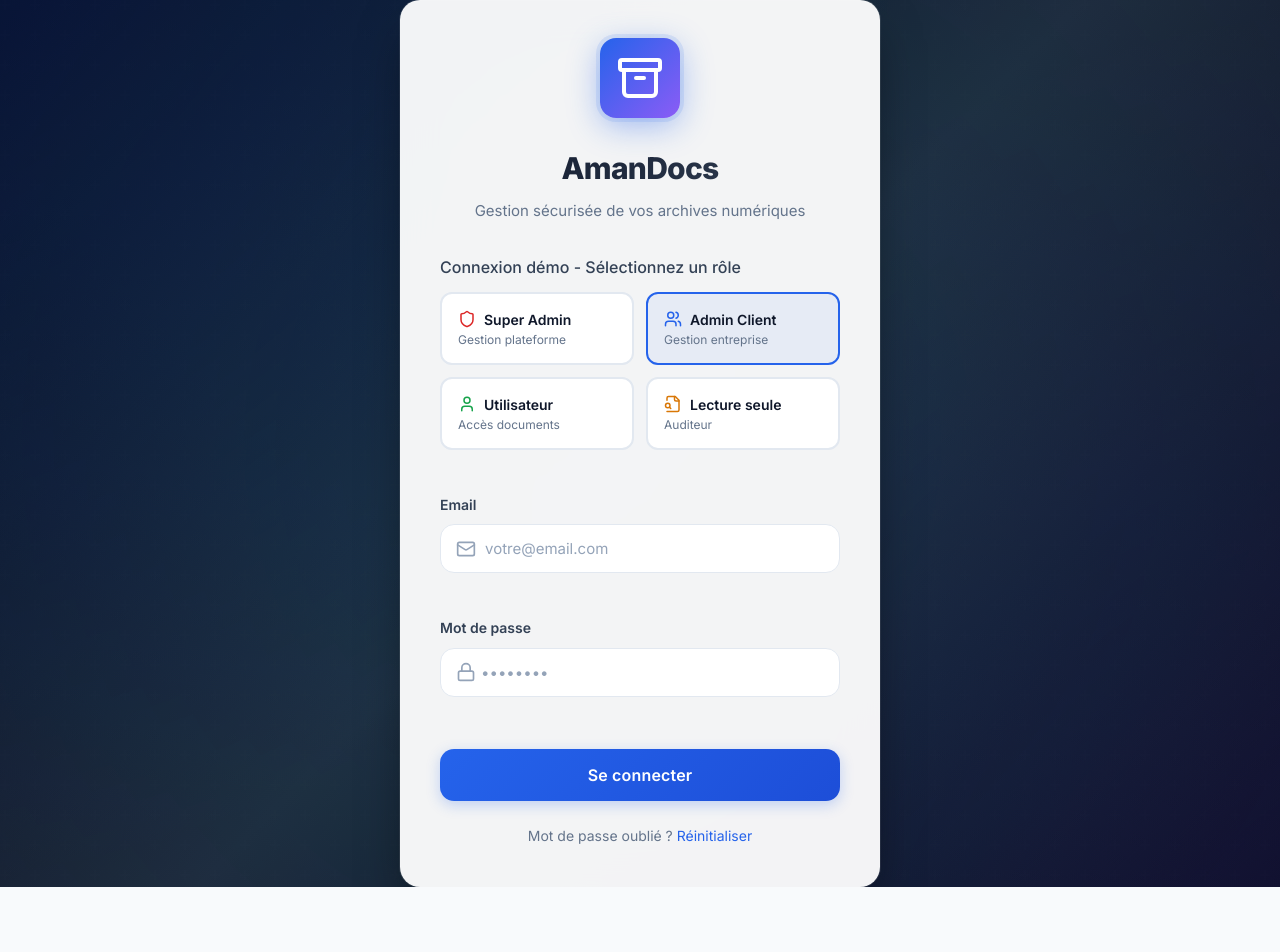
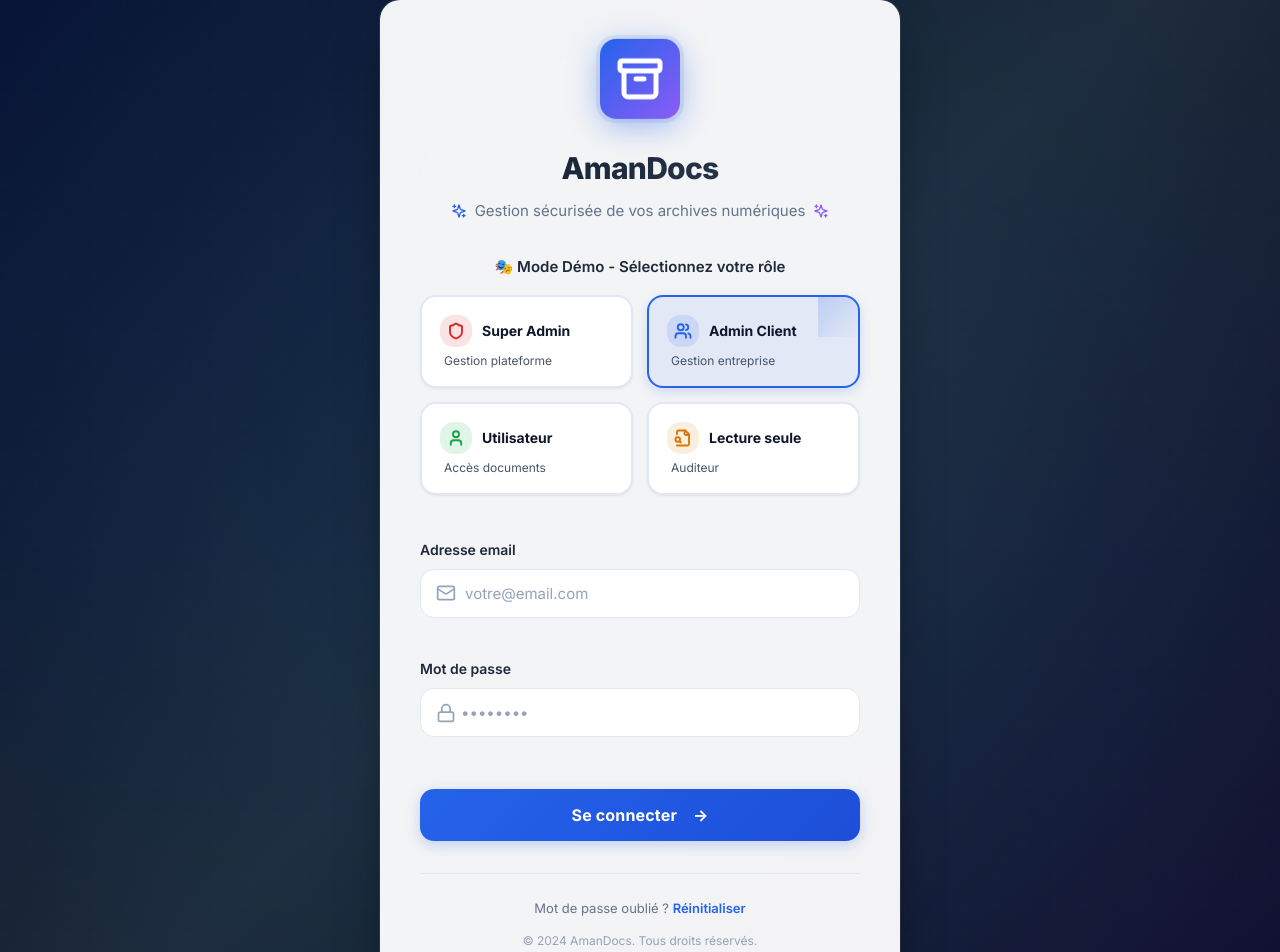
Before and after one commit to OussamaBoujdig/archiviste, a React (Vite) app: page / in a window 1280 px wide. Shown: the top 952 px of the page. Before the commit the page ends 887 px from the top, so only its background shows below. Built offline with nearby package versions, Linux system fonts and the light colour scheme.

Commit message:
Restyle Login page and Super Admin pages with modern design enhancements

```diff
--- a/src/pages/Login.jsx
+++ b/src/pages/Login.jsx
@@ -1,5 +1,5 @@
 import { useState } from 'react'
-import { Archive, Mail, Lock, Eye, EyeOff, Shield, Users, User, FileSearch } from 'lucide-react'
+import { Archive, Mail, Lock, Shield, Users, User, FileSearch, Sparkles } from 'lucide-react'
 import { USER_ROLES } from '../data/mockData'
 
 function Login({ onLogin }) {
@@ -22,49 +22,85 @@ function Login({ onLogin }) {
 
   return (
     <div className="login-page">
-      <div className="login-container" style={{ maxWidth: '480px' }}>
+      <div className="login-container" style={{ maxWidth: '520px' }}>
         <div className="login-header">
           <div className="login-logo">
-            <Archive size={48} />
+            <Archive size={48} strokeWidth={2.5} />
           </div>
           <h1>AmanDocs</h1>
-          <p>Gestion sécurisée de vos archives numériques</p>
+          <p style={{ display: 'flex', alignItems: 'center', gap: '0.5rem', justifyContent: 'center' }}>
+            <Sparkles size={16} style={{ color: 'var(--primary)' }} />
+            Gestion sécurisée de vos archives numériques
+            <Sparkles size={16} style={{ color: 'var(--accent)' }} />
+          </p>
         </div>
 
         <form className="login-form" onSubmit={handleSubmit}>
           {/* Role Selection for Demo */}
           <div style={{ marginBottom: '1.5rem' }}>
-            <label style={{ display: 'block', marginBottom: '0.75rem', fontWeight: '500', color: 'var(--gray-700)' }}>
-              Connexion démo - Sélectionnez un rôle
+            <label style={{
+              display: 'block',
+              marginBottom: '1rem',
+              fontWeight: '600',
+              color: 'var(--gray-800)',
+              fontSize: '0.9375rem',
+              textAlign: 'center'
+            }}>
+              🎭 Mode Démo - Sélectionnez votre rôle
             </label>
-            <div style={{ display: 'grid', gridTemplateColumns: '1fr 1fr', gap: '0.75rem' }}>
+            <div style={{ display: 'grid', gridTemplateColumns: '1fr 1fr', gap: '0.875rem' }}>
               {roles.map((role) => (
                 <button
                   key={role.id}
                   type="button"
                   onClick={() => setSelectedRole(role.id)}
+                  className="role-card"
                   style={{
-                    padding: '1rem',
-                    borderRadius: '0.75rem',
+                    padding: '1.125rem',
+                    borderRadius: 'var(--radius-xl)',
                     border: selectedRole === role.id ? `2px solid ${role.color}` : '2px solid var(--gray-200)',
-                    backgroundColor: selectedRole === role.id ? `${role.color}10` : 'white',
+                    backgroundColor: selectedRole === role.id ? `${role.color}15` : 'white',
                     cursor: 'pointer',
                     textAlign: 'left',
-                    transition: 'all 0.2s'
+                    transition: 'var(--transition)',
+                    position: 'relative',
+                    overflow: 'hidden',
+                    boxShadow: selectedRole === role.id ? `0 4px 12px ${role.color}30` : 'var(--shadow-sm)'
                   }}
                 >
-                  <div style={{ display: 'flex', alignItems: 'center', gap: '0.5rem', marginBottom: '0.25rem' }}>
-                    <role.icon size={18} color={role.color} />
-                    <span style={{ fontWeight: '600', fontSize: '0.875rem', color: 'var(--gray-900)' }}>{role.label}</span>
+                  {selectedRole === role.id && (
+                    <div style={{
+                      position: 'absolute',
+                      top: 0,
+                      right: 0,
+                      width: '40px',
+                      height: '40px',
+                      background: `linear-gradient(135deg, ${role.color}, transparent)`,
+                      opacity: 0.2
+                    }} />
+                  )}
+                  <div style={{ display: 'flex', alignItems: 'center', gap: '0.625rem', marginBottom: '0.375rem', position: 'relative' }}>
+                    <div style={{
+                      width: '32px',
+                      height: '32px',
+                      borderRadius: 'var(--radius-lg)',
+                      background: `${role.color}20`,
+                      display: 'flex',
+                      alignItems: 'center',
+                      justifyContent: 'center'
+                    }}>
+                      <role.icon size={18} color={role.color} strokeWidth={2.5} />
+                    </div>
+                    <span style={{ fontWeight: '700', fontSize: '0.875rem', color: 'var(--gray-900)' }}>{role.label}</span>
                   </div>
-                  <div style={{ fontSize: '0.75rem', color: 'var(--gray-500)' }}>{role.desc}</div>
+                  <div style={{ fontSize: '0.75rem', color: 'var(--gray-600)', paddingLeft: '0.25rem' }}>{role.desc}</div>
                 </button>
               ))}
             </div>
           </div>
 
-          <div className="form-group">
-            <label htmlFor="email">Email</label>
+          <div className="form-group" style={{ marginBottom: '1.25rem' }}>
+            <label htmlFor="email" style={{ fontWeight: '600', color: 'var(--gray-800)' }}>Adresse email</label>
             <div className="input-with-icon">
               <Mail size={20} />
               <input
@@ -73,12 +109,13 @@ function Login({ onLogin }) {
                 value={email}
                 onChange={(e) => setEmail(e.target.value)}
                 placeholder="votre@email.com"
+                style={{ fontSize: '0.9375rem' }}
               />
             </div>
           </div>
 
-          <div className="form-group">
-            <label htmlFor="password">Mot de passe</label>
+          <div className="form-group" style={{ marginBottom: '1.5rem' }}>
+            <label htmlFor="password" style={{ fontWeight: '600', color: 'var(--gray-800)' }}>Mot de passe</label>
             <div className="input-with-icon">
               <Lock size={20} />
               <input
@@ -88,28 +125,42 @@ function Login({ onLogin }) {
                 placeholder="••••••••"
                 value={password}
                 onChange={(e) => setPassword(e.target.value)}
-                style={{ paddingLeft: '40px' }}
+                style={{ paddingLeft: '40px', fontSize: '0.9375rem' }}
                 required
               />
             </div>
           </div>
 
-          <button type="submit" className="btn btn-primary">
-            Se connecter
+          <button type="submit" className="btn btn-primary btn-lg" style={{ fontSize: '1rem', fontWeight: '700' }}>
+            <span>Se connecter</span>
+            <span style={{ marginLeft: '0.5rem' }}>→</span>
           </button>
         </form>
 
-        <p style={{
-          textAlign: 'center',
-          marginTop: '1.5rem',
-          fontSize: '0.875rem',
-          color: 'var(--gray-500)'
+        <div style={{
+          marginTop: '2rem',
+          paddingTop: '1.5rem',
+          borderTop: '1px solid var(--gray-200)',
+          textAlign: 'center'
         }}>
-          Mot de passe oublié ?{' '}
-          <a href="#" style={{ color: 'var(--primary)' }}>
-            Réinitialiser
-          </a>
-        </p>
+          <p style={{
+            fontSize: '0.8125rem',
+            color: 'var(--gray-500)',
+            marginBottom: '0.5rem'
+          }}>
+            Mot de passe oublié ?{' '}
+            <a href="#" style={{ color: 'var(--primary)', fontWeight: '600', textDecoration: 'none' }}>
+              Réinitialiser
+            </a>
+          </p>
+          <p style={{
+            fontSize: '0.75rem',
+            color: 'var(--gray-400)',
+            marginTop: '0.75rem'
+          }}>
+            © 2024 AmanDocs. Tous droits réservés.
+          </p>
+        </div>
       </div>
     </div>
   )
--- a/src/pages/superadmin/Companies.jsx
+++ b/src/pages/superadmin/Companies.jsx
@@ -1,7 +1,7 @@
 import { useState } from 'react'
 import {
   Building2, Search, Plus, Edit, Trash2, MoreVertical,
-  CheckCircle, XCircle, HardDrive, Users, FileText, X
+  CheckCircle, XCircle, HardDrive, Users, FileText, X, Sparkles, Crown
 } from 'lucide-react'
 import { mockCompanies, PLANS } from '../../data/mockData'
 
@@ -40,8 +40,14 @@ function CompaniesManagement() {
     <div className="page">
       <div className="page-header">
         <div>
-          <h1 className="page-title">Gestion des entreprises</h1>
-          <p className="page-subtitle">Gérez les entreprises clientes de la plateforme</p>
+          <h1 className="page-title" style={{ display: 'flex', alignItems: 'center', gap: '0.75rem' }}>
+            <Building2 size={32} style={{ color: 'var(--primary)' }} />
+            Gestion des entreprises
+          </h1>
+          <p className="page-subtitle" style={{ display: 'flex', alignItems: 'center', gap: '0.5rem' }}>
+            <Sparkles size={16} style={{ color: 'var(--accent)' }} />
+            Gérez les entreprises clientes de la plateforme
+          </p>
         </div>
         <button className="btn btn-primary" onClick={() => { setEditingCompany(null); setShowModal(true); }}>
           <Plus size={18} />
@@ -114,10 +120,11 @@ function CompaniesManagement() {
                 <td>
                   <div style={{ display: 'flex', alignItems: 'center', gap: '0.75rem' }}>
                     <div style={{
-                      width: '40px',
-                      height: '40px',
-                      borderRadius: '0.5rem',
-                      backgroundColor: '#dbeafe',
+                      width: '44px',
+                      height: '44px',
+                      borderRadius: 'var(--radius-lg)',
+                      background: 'linear-gradient(135deg, #dbeafe 0%, #bfdbfe 100%)',
+                      boxShadow: '0 2px 8px rgba(37, 99, 235, 0.2)',
                       color: '#2563eb',
                       display: 'flex',
                       alignItems: 'center',
--- a/src/pages/superadmin/SystemLogs.jsx
+++ b/src/pages/superadmin/SystemLogs.jsx
@@ -1,7 +1,7 @@
 import { useState } from 'react'
 import {
   Activity, Search, Filter, Download, Eye, Upload, Edit, Trash2,
-  LogIn, LogOut, AlertTriangle, CheckCircle, Clock
+  LogIn, LogOut, AlertTriangle, CheckCircle, Clock, Sparkles, Shield
 } from 'lucide-react'
 import { mockActivityLogs, mockUsers, mockCompanies } from '../../data/mockData'
 
@@ -69,8 +69,14 @@ function SystemLogs() {
     <div className="page">
       <div className="page-header">
         <div>
-          <h1 className="page-title">Journaux système</h1>
-          <p className="page-subtitle">Historique des activités sur la plateforme (métadonnées uniquement)</p>
+          <h1 className="page-title" style={{ display: 'flex', alignItems: 'center', gap: '0.75rem' }}>
+            <Activity size={32} style={{ color: 'var(--primary)' }} />
+            Journaux système
+          </h1>
+          <p className="page-subtitle" style={{ display: 'flex', alignItems: 'center', gap: '0.5rem' }}>
+            <Shield size={16} style={{ color: 'var(--accent)' }} />
+            Historique des activités sur la plateforme (métadonnées uniquement)
+          </p>
         </div>
         <button className="btn btn-secondary">
           <Download size={18} />
@@ -80,18 +86,31 @@ function SystemLogs() {
 
       {/* Info Banner */}
       <div style={{
-        padding: '1rem 1.5rem',
-        backgroundColor: '#eff6ff',
-        border: '1px solid #bfdbfe',
-        borderRadius: '0.75rem',
-        marginBottom: '1.5rem',
+        padding: '1.25rem 1.5rem',
+        background: 'linear-gradient(135deg, #eff6ff 0%, #e0f2fe 100%)',
+        border: '1.5px solid #bfdbfe',
+        borderRadius: 'var(--radius-xl)',
+        marginBottom: '2rem',
         display: 'flex',
         alignItems: 'center',
-        gap: '0.75rem'
+        gap: '1rem',
+        boxShadow: '0 4px 12px rgba(37, 99, 235, 0.1)'
       }}>
-        <AlertTriangle size={20} color="#2563eb" />
-        <div style={{ fontSize: '0.875rem', color: '#1e40af' }}>
-          <strong>Note de sécurité:</strong> En tant que Super Admin, vous n'avez accès qu'aux métadonnées.
+        <div style={{
+          width: '48px',
+          height: '48px',
+          borderRadius: 'var(--radius-lg)',
+          background: 'rgba(37, 99, 235, 0.15)',
+          display: 'flex',
+          alignItems: 'center',
+          justifyContent: 'center',
+          flexShrink: 0
+        }}>
+          <Shield size={24} color="#2563eb" strokeWidth={2.5} />
+        </div>
+        <div style={{ fontSize: '0.875rem', color: '#1e40af', lineHeight: '1.6' }}>
+          <strong style={{ fontWeight: '700', display: 'block', marginBottom: '0.25rem' }}>Note de sécurité</strong>
+          En tant que Super Admin, vous n'avez accès qu'aux métadonnées.
           Le contenu des documents reste confidentiel et accessible uniquement aux utilisateurs autorisés de chaque entreprise.
         </div>
       </div>
```
Also changed, not shown: src/pages/superadmin/Dashboard.jsx (+98 -37 lines).
